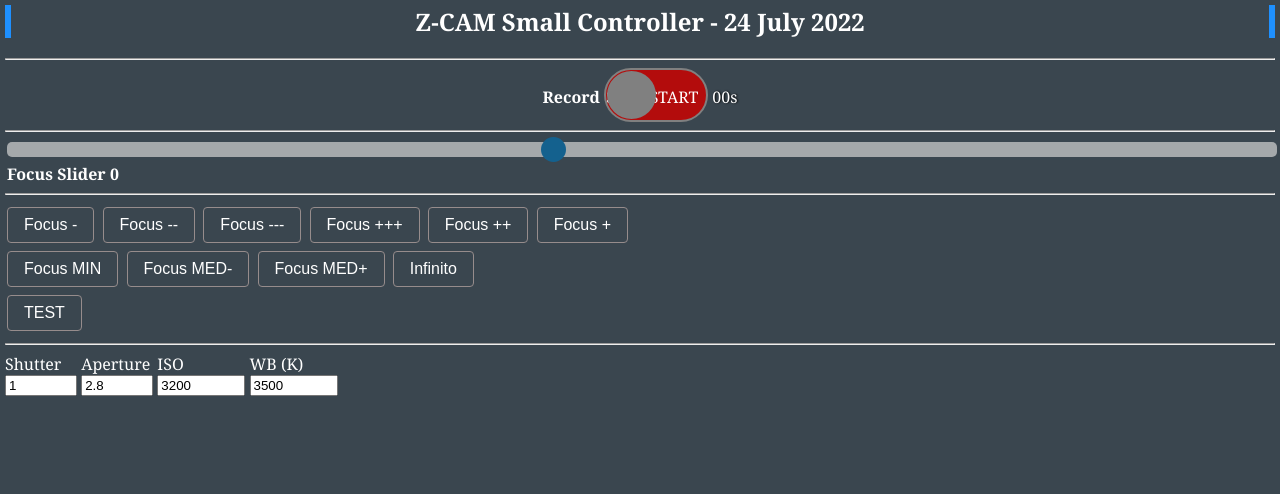
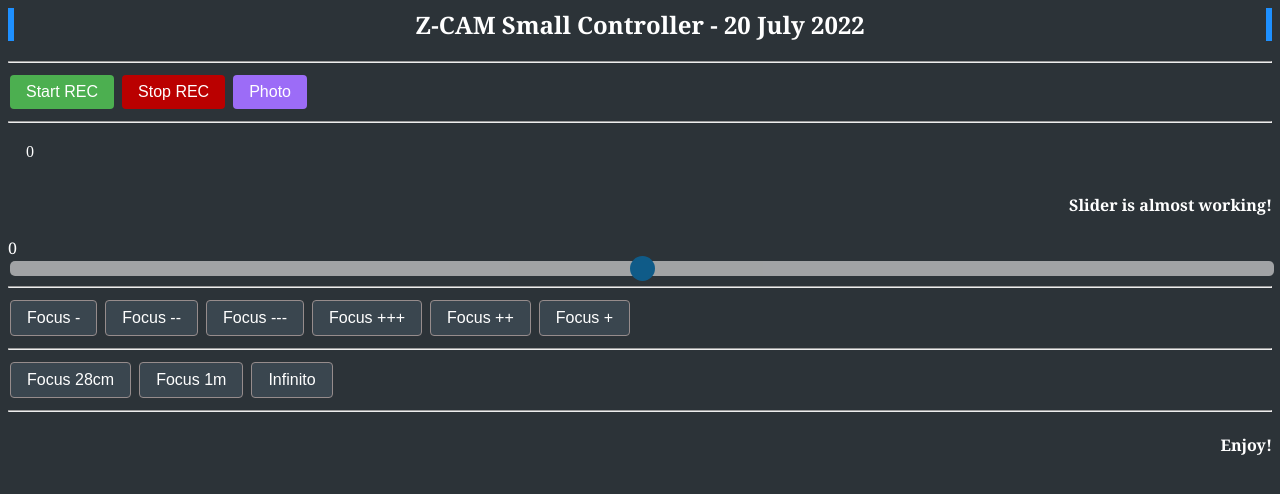
Before and after one commit to costavale/ZCAM-E2_Small-Controller, a plain HTML site: page ZCAM-1.0.html in a window 1280 px wide. Drawn offline with Linux system fonts and the light colour scheme.

Commit message:
updated 24 july 2022

```diff
--- a/ZCAM-1.0.html
+++ b/ZCAM-1.0.html
@@ -1,17 +1,14 @@
 <html>
-<html lang="en">
 
 <head>
 <meta http-equiv="Content-Type" content="text/html; charset=windows-1252">
-
 <title>Z-CAM Controller</title>
 
 <script language="JavaScript">
 
-// Send a request
-function httpGet(theUrl, VARf) {
+function httpGet(theUrl,VARf) {
 
-	theUrl = theUrl + VARf;
+	theUrl= theUrl + VARf;
 	let xmlHttpReq = new XMLHttpRequest();
 
 	xmlHttpReq.open("GET", theUrl, false);
@@ -20,112 +17,24 @@
 	console.log(VARf);
 
 	return xmlHttpReq.responseText;
+
 }
 
-// Send a command to change configuration
-function setConfig(command, def) {
-
-  theCompleteUrl = 'http://10.98.32.1/ctrl/set?' + command + "=" + def;
-  let xmlHttpReq = new XMLHttpRequest();
-
-  xmlHttpReq.open("GET", theCompleteUrl, false);
-
-  xmlHttpReq.send(null);
-  console.log(theCompleteUrl);
-
-  return xmlHttpReq.responseText;
-}
-
-// Update the slider
 function updateSlider(slideAmount) {
         var sliderDiv = document.getElementById("sliderAmount");
-        sliderDiv.innerHTML = slideAmount;
+            sliderDiv.innerHTML = slideAmount;
     }
 
-// Display the new value
 function DisplayChange(newvalue) {
                 document.getElementById(
                   "value").innerHTML = newvalue;
             }
 
-// Toggles the checkbox from OFF to ON and vice-versa.
-function toggle(checkbox) {
-            switch (checkbox.value) {
-                case "ON":
-                    checkbox.value = "OFF";
-                    httpGet('http://10.98.32.1/ctrl/rec?action=','start');
-                    start();
-                    break;
-                case "OFF":
-                    checkbox.value = "ON";
-                    httpGet('http://10.98.32.1/ctrl/rec?action=','stop');
-                    end();
-                    break;
-            }
-}
-
-// update remaining time
-function updateRecRemaining()
-{
-    $.getJSON("/ctrl/rec?action=remain", function( response ) {
-        if (response.code != 0) {
-            $("#info_remain").text("00h00m");
-            $("#info_remain").css("color", "yellow");
-            $("#btn_rec").css('background', 'darkred');
-            $("#btn_rec").prop("disabled", true);
-        } else {
-            updateRemainLable(response.msg);
-        }
-    });
-}
-
-var startTime, endTime;
-
-function start() {
-  startTime = performance.now();
-};
-
-function end() {
-  endTime = performance.now();
-  var timeDiff = endTime - startTime; //in ms
-  // strip the ms
-  timeDiff /= 1000;
-
-  // get seconds
-  var seconds = Math.round(timeDiff);
-  console.log(seconds + " seconds");
-}
+//console.log(httpGet('https://jsonplaceholder.typicode.com/posts'));
 
 </script>
 
 <style>
-
-body {
-    margin:5px 5px 0px 5px;
-    height:100%;
-    background-color: #3a464f;
-    font-family: Georgia, "Times New Roman", Times, serif;
-    color: white;
-  }
-
-h2 {
-  border-left: 6px solid DodgerBlue;
-  border-right: 6px solid DodgerBlue;
-  text-align: center;
-}
-
-h4 {
-  text-align: left;
-  margin: 4px 2px;
-}
-
-h5 {
-  text-align: left;
-}
-
-p {
-  text-align: left;
-}
 
 .button {
   border: white;
@@ -140,6 +49,10 @@
   cursor: pointer;
 }
 
+.buttonStart {background-color: #4CAF50;}
+.buttonStop {background-color: #BA0000;}
+.buttonPhoto {background-color: #9c6cf7;}
+
 .buttonOthers {
 	background-color: #3a464f;
 	border: 1px solid #968c8c;
@@ -150,9 +63,37 @@
   color: white;
 }
 
+
+h2 {
+  font-family: Georgia, "Times New Roman", Times, serif;
+  color: white;
+  border-left: 6px solid DodgerBlue;
+  border-right: 6px solid DodgerBlue;
+  text-align: center;
+}
+
+h4 {
+  font-family: Georgia, "Times New Roman", Times, serif;
+  color: white;
+  text-align: right;
+}
+
+h5 {
+  font-family: Georgia, "Times New Roman", Times, serif;
+  color: white;
+  text-align: left;
+}
+
+.p {
+  font-family: Georgia, "Times New Roman", Times, serif;
+  color: white;
+  text-align: left;
+}
+
 .slidecontainer {
   width: 100%;
-    color: white;
+  font-family: Georgia, "Times New Roman", Times, serif;
+  color: white;
 }
 
 .slider {
@@ -190,175 +131,60 @@
   cursor: pointer;
 }
 
-#preview {
-    position: relative;
-    width: 75%;
-    height: 100%;
-    float: left;
-    }
-
-#stream {
-    position: absolute;
-    width: 100%;
-}
-
-#info_bar {
-    position: relative;
-    margin: 20px 20px;
-    color: white;
-    }
-
-.info {
-    display: inline;
-    text-shadow:#000 1px 0px 2px;
-  }
-
-#info_bar :not(:nth-child(2)) {
-    margin-left: 2em;
-}
-
-#info_bar :first-child {
-    margin-left: 0px;
-}
-
-#info_bar :nth-child(2) {
-    margin-left: 0.3em;
-}
-
-/* toggle in label designing */
-.toggle {
-  position : relative ;
-  display : inline-block;
-  width: 100px;
-  height: 50px;
-  background-color: rgb(179, 12, 12);
-  border-radius: 30px;
-  border: 2px solid gray;
-}
-
-/* After slide changes */
-.toggle:after {
-  content: '';
-  position: absolute;
-  width: 49px;
-  height: 48px;
-  border-radius: 50%;
-  background-color: gray;
-  top: 1px;
-  left: 1px;
-  transition:  all 0.5s;
-}
-
-/* Checkbox checked effect */
-.checkbox:checked + .toggle::after {
-  left : 51px;
-}
-
-/* Checkbox checked toggle label bg color */
-.checkbox:checked + .toggle {
-  background-color: green;
-}
-
-/* Checkbox vanished */
-.checkbox {
-  display : none;
-}
 </style>
 
 </head>
 
-<h2> Z-CAM Small Controller - 24 July 2022</h2>
+<h2> <strong> Z-CAM Small Controller </strong> - 20 July 2022</h2>
 
 <hr>
-<center>
-<span><strong>Record</strong></span>
-  <input
-  type="checkbox"
-  id="switch"
-  class="checkbox"
-  value="ON"
-  onclick="toggle(this);" />
+<button class="button buttonStart"
+	accesskey="z"
+	onclick="httpGet('http://10.98.32.1/ctrl/rec?action=','start')">Start REC</button>
+<button class="button buttonStop"
+	accesskey="x"
+	onclick="httpGet('http://10.98.32.1/ctrl/rec?action=','stop')">Stop REC</button>
+<button class="button buttonPhoto"
+	accesskey="x"
+	onclick="httpGet('http://10.98.32.1/ctrl/still/?action=','cap')">Photo</button><hr>
 
-  <label for="switch" class="toggle">
-    <p>STOP START</p>
-    </label>
 
-<p class="info" id="seconds">00s</p>
-</center>
 
-<hr>
+<a href="">
+  <div class="button" id="httpGet('http://10.98.32.1/ctrl/rec?action=', remain)">0</div>
+</a>
+
+<h4> <strong> Slider is almost working!</strong> </h4>
 
 <div class="slidecontainer">
+
+<span id="value">0</span>
 
 <input type="range"
 	id="rangeInput"
 	name="rangeInput"
 	value="0"
-	min="-3757"
-	max="5000"
+	min="-10000"
+	max="10000"
 	class="slider"
-  oninput="DisplayChange(this.value)"
-	onchange="setConfig('lens_focus_pos', 'value')">
+      	oninput="DisplayChange(this.value)"
+	onchange="httpGet('http://10.98.32.1/ctrl/set?lens_focus_pos=',value)">
 
-<h4> <strong> Focus Slider </strong> <span id="value">0</span> </h4>
 </div>
 <hr>
 
-<div>
-  <button class="button buttonOthers" accesskey="-" onclick="setConfig('mf_drive', +10)" oninput="DisplayChange(this.value)">Focus -</button>
-  <button class="button buttonOthers" onclick="setConfig('mf_drive', +50)">Focus --</button>
-  <button class="button buttonOthers" onclick="setConfig('mf_drive', +100)">Focus ---</button>
-  <button class="button buttonOthers" onclick="setConfig('mf_drive', -100)">Focus +++</button>
-  <button class="button buttonOthers" onclick="setConfig('mf_drive', -50)">Focus ++</button>
-  <button class="button buttonOthers" accesskey="+" onclick="setConfig('mf_drive', -10)">Focus +</button>
-</div>
-<div>
-  <button class="button buttonOthers" onclick="setConfig('lens_focus_pos', -3757)">Focus MIN</button>
-  <button class="button buttonOthers" onclick="setConfig('lens_focus_pos', 0)">Focus MED-</button>
-  <button class="button buttonOthers" onclick="setConfig('lens_focus_pos', 4000)">Focus MED+</button>
-  <button class="button buttonOthers" onclick="setConfig('lens_focus_pos', 5000)">Infinito</button>
-</div>
-<div>
-  <button class="button buttonOthers"
-  onclick="setConfig('lens_zoom', 'in')">TEST</button>
-</div>
+<button class="button buttonOthers" accesskey="-" onclick="httpGet('http://10.98.32.1/ctrl/set?mf_drive=','+10')">Focus -</button>
+<button class="button buttonOthers" onclick="httpGet('http://10.98.32.1/ctrl/set?mf_drive=','+50')">Focus --</button>
+<button class="button buttonOthers" onclick="httpGet('http://10.98.32.1/ctrl/set?mf_drive=','+100')">Focus ---</button>
+<button class="button buttonOthers" onclick="httpGet('http://10.98.32.1/ctrl/set?mf_drive=','-100')">Focus +++</button>
+<button class="button buttonOthers" onclick="httpGet('http://10.98.32.1/ctrl/set?mf_drive=','-50')">Focus ++</button>
+<button class="button buttonOthers" accesskey="+" onclick="httpGet('http://10.98.32.1/ctrl/set?mf_drive=','-10')">Focus +</button>
+<hr>
+<button class="button buttonOthers" onclick="httpGet('http://10.98.32.1/ctrl/set?lens_focus_pos=','0')">Focus 28cm</button>
+<button class="button buttonOthers" onclick="httpGet('http://10.98.32.1/ctrl/set?lens_focus_pos=','4000')">Focus 1m</button>
+<button class="button buttonOthers" onclick="httpGet('http://10.98.32.1/ctrl/set?lens_focus_pos=','5000')">Infinito</button>
+<hr>
+<h4> <strong> Enjoy!</strong> </h4>
 
-<hr>
-
-<div id="preview">
-
-  <!--<img id="stream" src="http://10.98.32.1/mjpeg_stream" />--->
-
-<span style="display:inline-block">
-    <label for=shutter style="display:block">Shutter</label>
-    <input type=number id="shutter" name="shutter"
-    value="1" min="1" max="2000"
-    onchange="setConfig('iris', 'value')"/>
-</span>
-
-<span style="display:inline-block">
-    <label for=aperture  style="display:block">Aperture</label>
-    <input type=number id="aperture" name="aperture"
-    value="2.8" min="2.8" max="22"
-    onchange="setConfig('iris', 'value')"/>
-</span>
-
-<span style="display:inline-block">
-  <label for=ISO  style="display:block">ISO</label>
-  <input type=number id="ISO" name="ISO"
-  value="3200" min="400" max="128000"
-  onchange="setConfig('iso', 'value')"/>
-</span>
-
-<span style="display:inline-block">
-  <label for=WB  style="display:block">WB (K)</label>
-  <input type=number id="WB" name="WB"
-  value="3500" min="400" max="128000"
-  onchange="setConfig('mwb', 'value')"/>
-</span>
-
-  </div>
-
-</div>
-
+<body bgcolor="#2c3338">
 </html>
```
